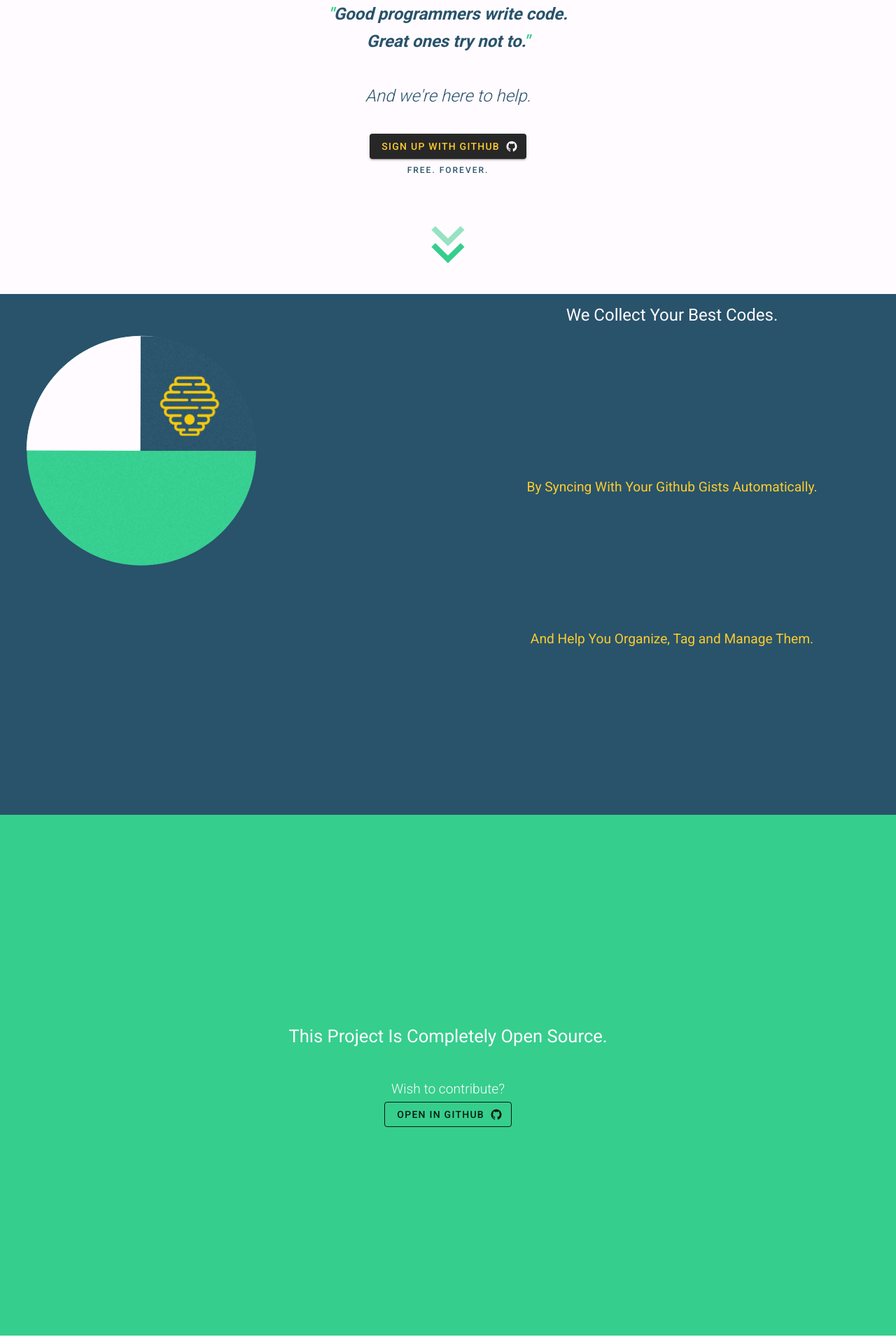
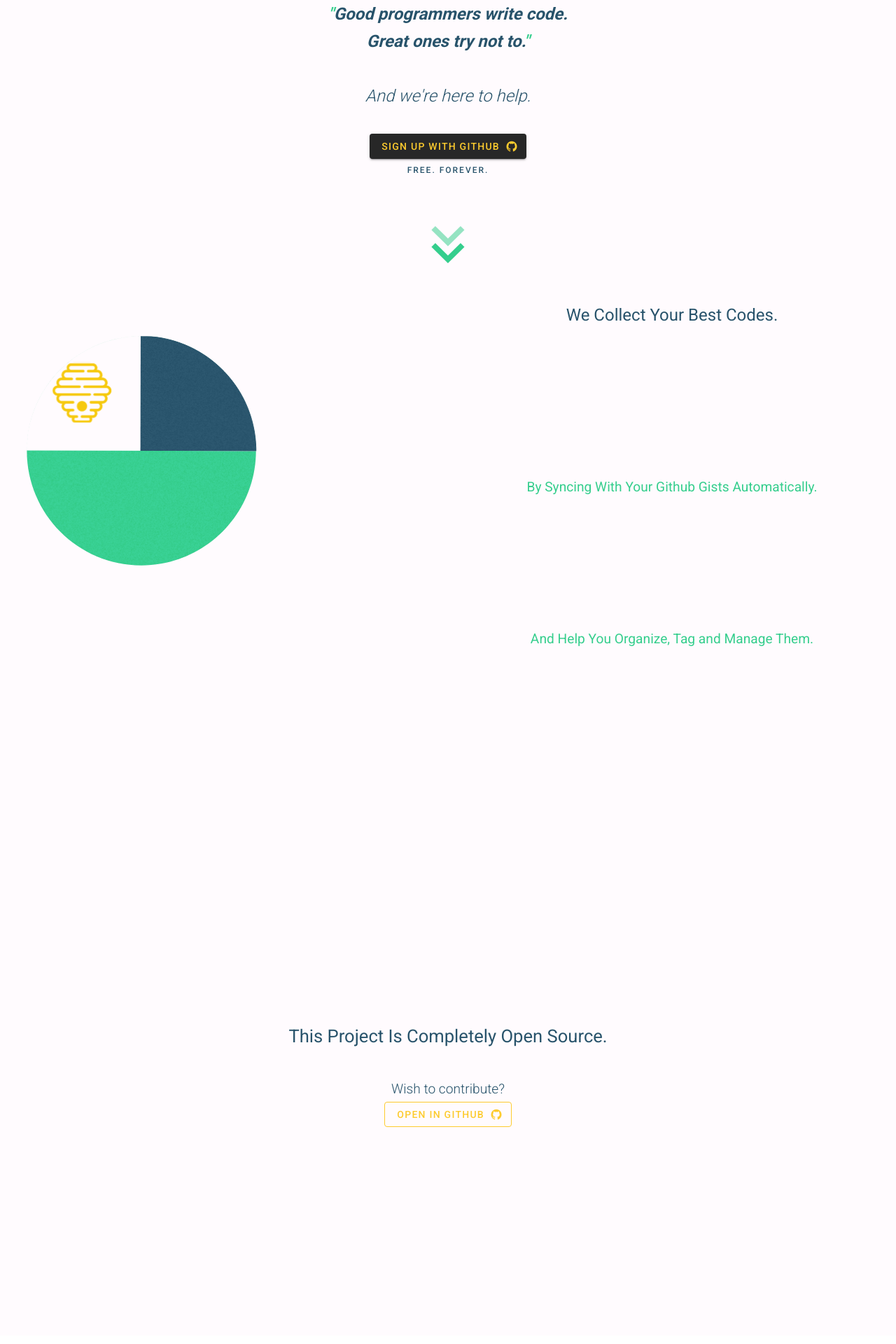
Before and after one commit to Caronex-Labs/snippet_space_frontend, a Nuxt app: page / in a window 1280 px wide. Shown: the part 892-2812 px from the top of the page at 70% size. Built offline with nearby package versions, Linux system fonts and the light colour scheme.

Commit message:
Apply alternate color scheme

```diff
--- a/pages/index.vue
+++ b/pages/index.vue
@@ -45,7 +45,7 @@
           <v-col class="d-flex flex-column align-center justify-center">
             <v-btn dark class="primary--text">
               Sign Up with Github
-              <v-icon color="white" right>
+              <v-icon right>
                 mdi-github
               </v-icon>
             </v-btn>
@@ -74,7 +74,7 @@
 
     </v-row>
 
-    <v-row style="height: 93vh; background-color: #28536B" id="about-us">
+    <v-row style="height: 93vh; background-color: #FFFBFE" id="about-us">
       <v-col style="height: fit-content">
         <v-img
           :src="require('assets/Landing/circle-logo.svg')"
@@ -86,20 +86,20 @@
       </v-col>
 
       <v-col class="d-flex flex-column align-center mb-10">
-        <span class="base--text text-center mb-7" style="font-size: 1.5rem; line-height: 2.25rem">We Collect Your Best Codes.</span>
+        <span class="secondary--text text-center mb-7" style="font-size: 1.5rem; line-height: 2.25rem">We Collect Your Best Codes.</span>
         <v-spacer></v-spacer>
-        <span class="primary--text text-center" style="font-size: 1.2rem; line-height: 2.25rem">By Syncing With Your Github Gists Automatically.</span>
+        <span class="accent--text text-center" style="font-size: 1.2rem; line-height: 2.25rem">By Syncing With Your Github Gists Automatically.</span>
         <v-spacer></v-spacer>
-        <span class="primary--text text-center" style="font-size: 1.2rem; line-height: 2.25rem">And Help You Organize, Tag and Manage Them.</span>
+        <span class="accent--text text-center" style="font-size: 1.2rem; line-height: 2.25rem">And Help You Organize, Tag and Manage Them.</span>
         <v-spacer></v-spacer>
       </v-col>
     </v-row>
 
-    <v-row style="height: 93vh; background-color: #35CE8D" id="contribute">
+    <v-row style="height: 93vh; background-color: #FFFBFE" id="contribute">
       <v-col class="d-flex flex-column justify-center align-center">
-        <span class="base--text text-center " style="font-size: 1.6rem; line-height: 2.25rem">This Project Is Completely Open Source.</span>
-        <span class="base--text text-center font-weight-light mt-10" style="font-size: 1.2rem; line-height: 2.25rem">Wish to contribute?</span>
-        <v-btn outlined>
+        <span class="secondary--text text-center " style="font-size: 1.6rem; line-height: 2.25rem">This Project Is Completely Open Source.</span>
+        <span class="secondary--text text-center font-weight-light mt-10" style="font-size: 1.2rem; line-height: 2.25rem">Wish to contribute?</span>
+        <v-btn class="primary--text" outlined>
           Open In Github
           <v-icon right>
             mdi-github
```
Also changed, not shown: assets/Landing/circle-logo.svg.
